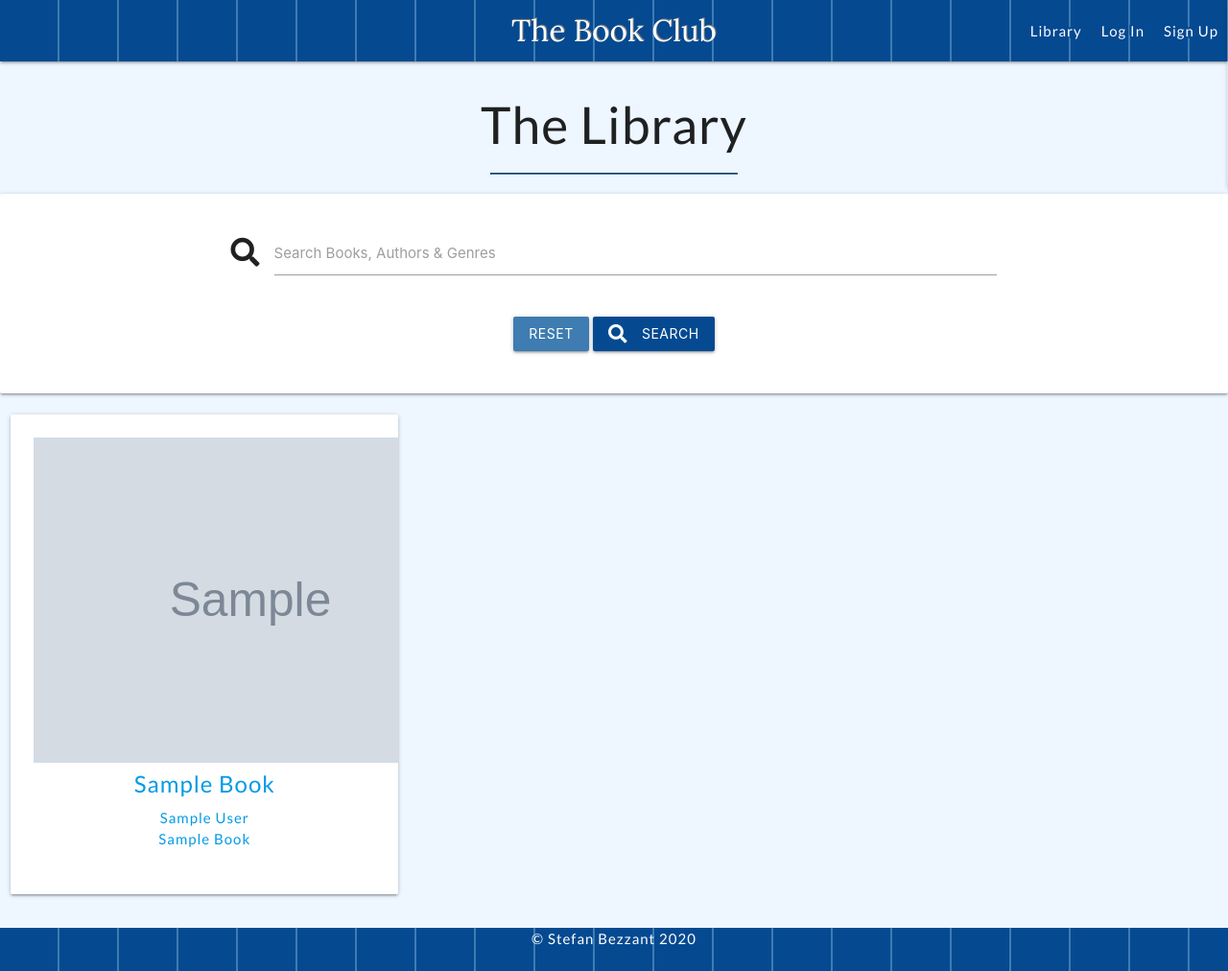
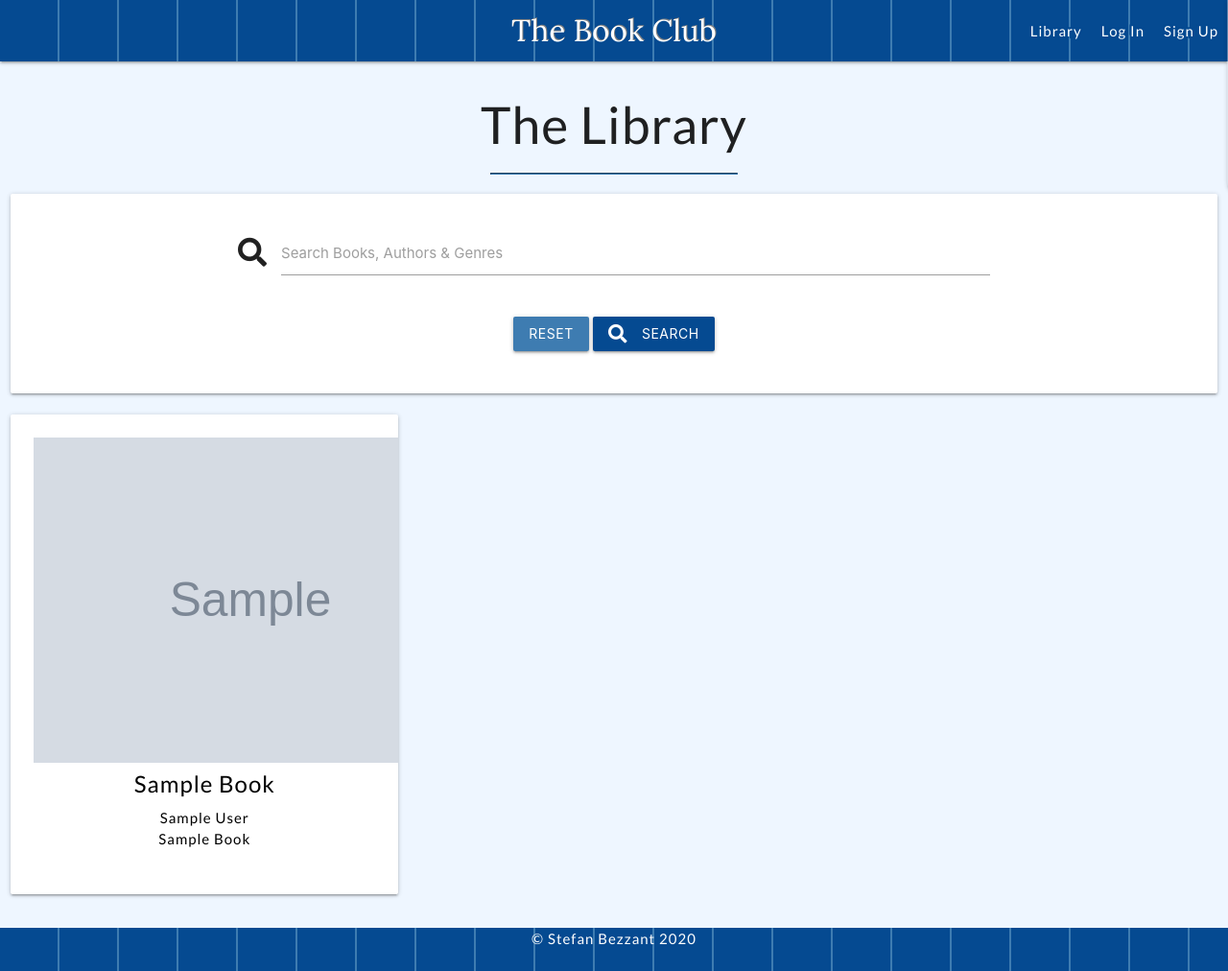
Before and after one commit to stefbez/the-book-club, a Flask app: page / in a window 1280 px wide. Shown: the whole page at 96% size. Run offline with Flask 2, Linux system fonts and the light colour scheme; grey boxes marked "Sample" are stand-in pictures; a database or web service that is not in the repository returns one stand-in record (values such as "Sample title"); some libraries are stand-ins or nearby versions.

Commit message:
Add further styling to the library, including card text color

```diff
--- a/static/css/style.css
+++ b/static/css/style.css
@@ -39,6 +39,10 @@ h3,
 .fal.fa-arrow-circle-right{
     font-weight: bold;
     font-size: 15px;
+}
+
+a.library-card-text{
+    color: black;
 }
 
 /* Header & nav */
@@ -184,6 +188,13 @@ i.arrow-up{
     left: 85vw;
 }
 
+/* Library */
+
+.search-library{
+    margin-left: .75rem;
+    margin-right: .75rem;
+}
+
 /* Admin */
 
 h3{
--- a/templates/library.html
+++ b/templates/library.html
@@ -2,7 +2,7 @@
 {% block content %}
     <h2 class="center-align">The Library</h2>
     <hr class="hr-title">
-<div class="row card-panel">
+<div class="row card-panel search-library">
     <form action="{{ url_for('search') }}" method="post" class="col s12">
         <div class="row valign-wrapper centre-align">
             <div class="input-field col s12 m8 offset-m2">
@@ -33,7 +33,7 @@
         <div class="col s12 m6 l4">
             <div class="card large center-align">
                 <div class="card-content book-card-content">
-                    <a href="#{{ book._id }}" class="modal-trigger">
+                    <a href="#{{ book._id }}" class="modal-trigger library-card-text">
                         <!-- <div class="card-image"> -->
                         <img src="{{ book.book_cover }}" class="book-card-img">
 
```
